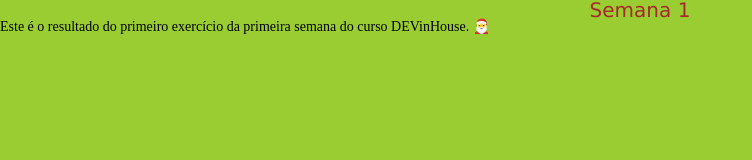
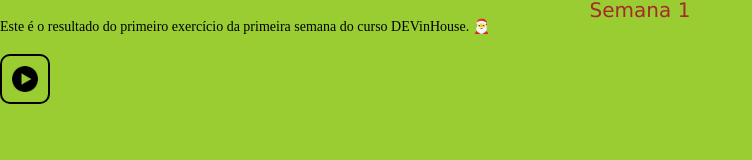
Before and after one commit to marceloSantosBrl/DevInHouse-Modulo-1-Diversos, a plain HTML site: page M1S01/index.html in a window 1280 px wide. Shown: the whole page, without its empty margins (0-752 px from the left). Drawn offline with Linux system fonts and the light colour scheme.

Commit message:
Atividade da semana 01

```diff
--- a/M1S01/index.html
+++ b/M1S01/index.html
@@ -13,6 +13,9 @@
     <main>
         <h1>Semana 1</h1>
         <p>Este é o resultado do primeiro exercício da primeira semana do curso DEVinHouse.  &#x1F385</p>
+        <a href="imagens.html">
+            <img class="button" src="play.png" alt="butão">
+        </a>
     </main>
 </body>
 </html>
--- a/M1S01/style.css
+++ b/M1S01/style.css
@@ -42,6 +42,7 @@ q:before, q:after {
     content: '';
     content: none;
 }
+
 table {
     border-collapse: collapse;
     border-spacing: 0;
@@ -65,3 +66,15 @@ body {
 p {
     font-size: 14px;
 }
+
+img {
+    object-fit: cover;
+}
+
+.button {
+    width: 50px;
+    padding: 10px;
+    border: 2px solid black;
+    margin-top: 20px;
+    border-radius: 10px;
+}
```
Also changed, not shown: M1S01/play.png (added).
